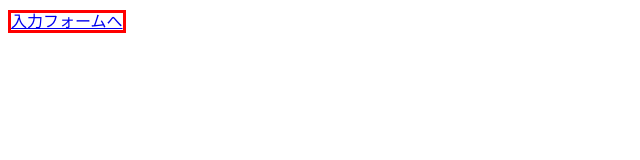
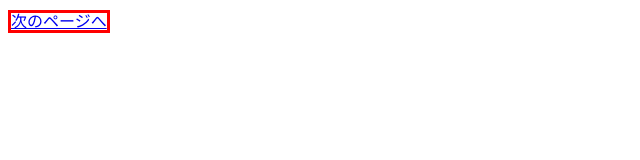
Before and after one commit to seyakatekudouu/conflict-test, a plain HTML site: page index.html in a window 1280 px wide. Shown: the full height of the page, 0-640 px from the left. Drawn offline with Linux system fonts and the light colour scheme.

Commit message:
index.html,form.htmlの修正

```diff
--- a/index.html
+++ b/index.html
@@ -10,6 +10,6 @@
 		 <title>Document</title>
 	</head>
 	<body>
-		<a href="form.html" style="border: solid red 3px">入力フォームへ</a>
+		<a href="form.html" style="border: solid red 3px">次のページへ</a>
 		</body>
 		</html>
```
Also changed, not shown: form.html (+1 -1 lines).
